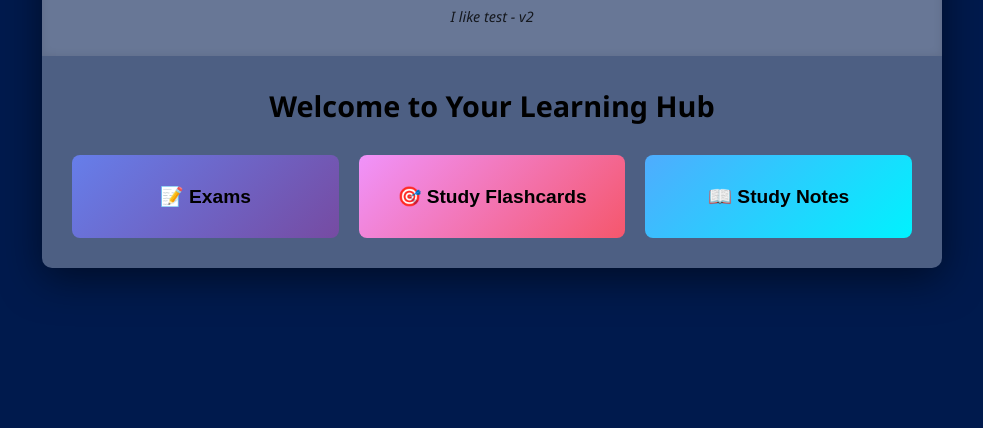
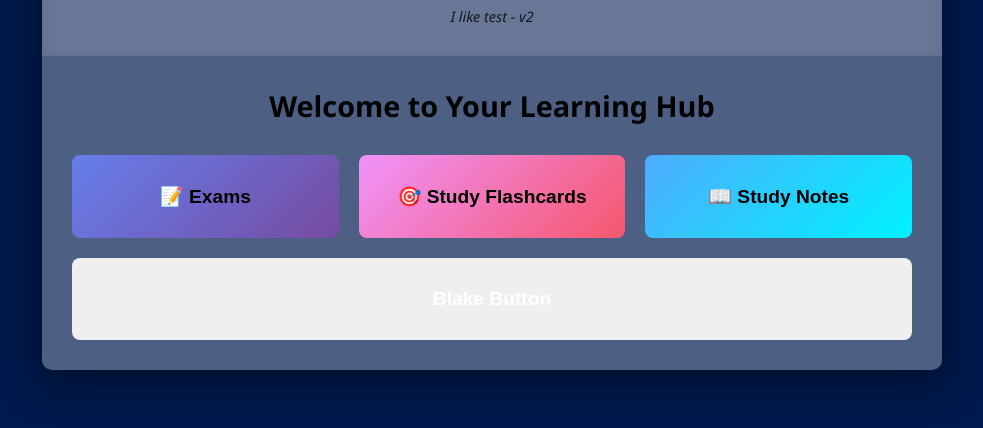
Before and after one commit to jdnitrap/gobook, a website: page index.html in a window 1280 px wide. Shown: the part 142-570 px from the top of the page, without its empty margins (148-1131 px from the left). Drawn offline with Linux system fonts and the light colour scheme.

Commit message:
Add Blake Button to home screen (no-op, for testing)

```diff
--- a/index.html
+++ b/index.html
@@ -337,6 +337,9 @@
                     </button>
                     <button class="mode-btn notes-btn" onclick="app.selectMode('notes')">
                         📖 Study Notes
+                    </button>
+                    <button class="mode-btn">
+                        Blake Button
                     </button>
                 </div>
             </div>
```
